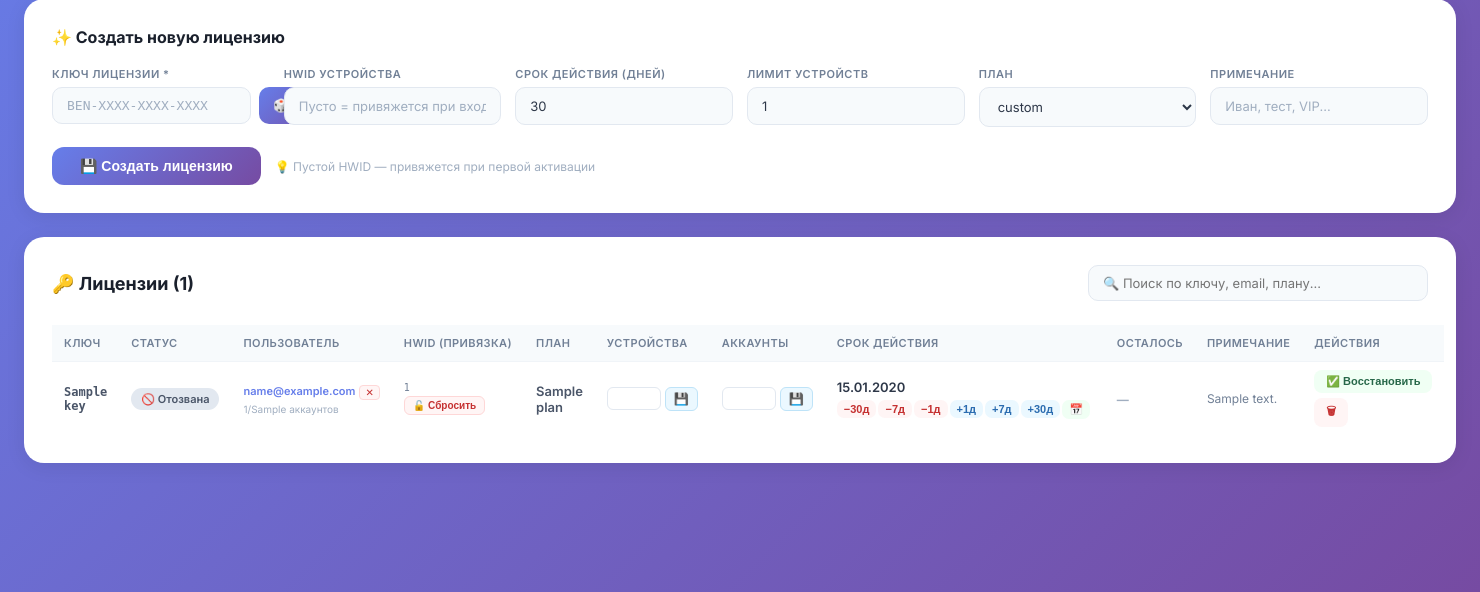
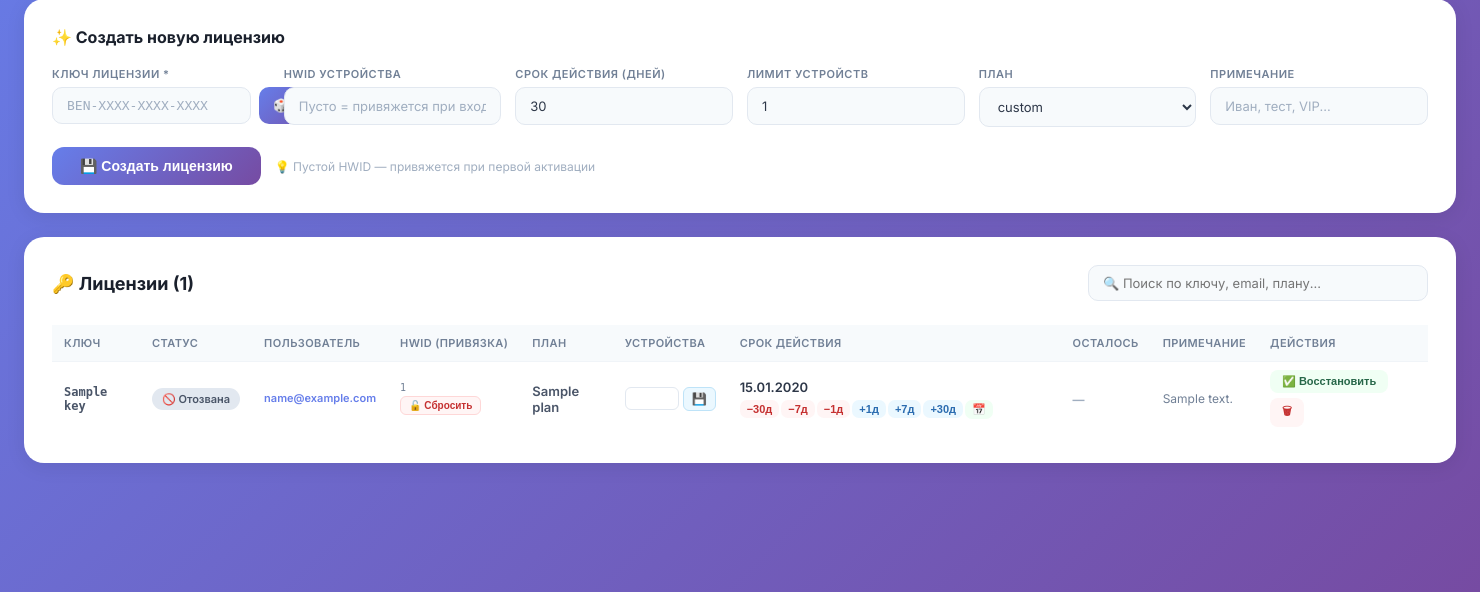
Before and after one commit to benuarbelluyan-sketch/license-check-server, a FastAPI app: template templates/admin_licenses.html in a window 1480 px wide. Shown: the part 208-800 px from the top of the page. Run offline with FastAPI, Linux system fonts and the light colour scheme; the template is opened without the code that fills it: most values are stand-ins (such as "Sample title", 1, 10 or a date in 2020); parts of the project's set-up code (start-up, migrations or seed data) failed here and were passed over; some libraries are stand-ins or nearby versions.

Commit message:
admin_licenses.html

```diff
--- a/templates/admin_licenses.html
+++ b/templates/admin_licenses.html
@@ -190,7 +190,6 @@
           <th>HWID (привязка)</th>
           <th>План</th>
           <th>Устройства</th>
-          <th>Аккаунты</th>
           <th>Срок действия</th>
           <th>Осталось</th>
           <th>Примечание</th>
@@ -223,25 +222,12 @@
           </td>
 
           <td>
-            {% if r.account_count and r.account_count > 0 %}
-              {% for email in (r.user_email or '').split(', ') %}
-              <div style="display:flex;align-items:center;gap:4px;margin-bottom:3px;">
-                <span style="font-size:11px;color:#667eea;font-weight:600;">{{ email }}</span>
-                <form method="post" action="/admin/api/unlink-account-form" style="display:inline;margin:0;"
-                  onsubmit="return confirm('Отвязать {{ email }} от ключа {{ r.key }}?')">
-                  <input type="hidden" name="key" value="{{ r.key }}">
-                  <input type="hidden" name="email" value="{{ email }}">
-                  <button type="submit"
-                    style="background:#fff5f5;border:1px solid #fed7d7;color:#c53030;border-radius:4px;font-size:10px;padding:1px 5px;cursor:pointer;"
-                    title="Отвязать аккаунт от ключа">✕</button>
-                </form>
-              </div>
+            {% if r.user_email %}
+              {% for email in r.user_email.split(', ') %}
+                <div style="font-size:11px;color:#667eea;font-weight:600;margin-bottom:2px;">{{ email }}</div>
               {% endfor %}
-              <div style="font-size:10px;color:#a0aec0;margin-top:2px;">
-                {{ r.account_count }}/{{ r.max_accounts or 1 }} аккаунтов
-              </div>
             {% else %}
-              <span class="no-user">Не активирован</span>
+              <span class="no-user">—</span>
             {% endif %}
           </td>
 
@@ -263,18 +249,6 @@
                 value="{{ r.max_devices or 1 }}"
                 class="dev-input"
                 title="Лимит устройств"
-              />
-              <button type="submit" class="btn-save" title="Сохранить">💾</button>
-            </form>
-          </td>
-
-          <td>
-            <form method="post" action="/admin/api/set-accounts" style="display:flex;gap:4px;align-items:center;">
-              <input type="hidden" name="key" value="{{ r.key }}">
-              <input type="number" name="max_accounts" min="1" max="100"
-                value="{{ r.max_accounts or 1 }}"
-                class="dev-input"
-                title="Лимит аккаунтов"
               />
               <button type="submit" class="btn-save" title="Сохранить">💾</button>
             </form>
@@ -383,8 +357,6 @@
 </div>
 <div class="copy-toast" id="copyToast">✅ Ключ скопирован</div>
 <script>
-  const ADMIN_TOKEN = "{{ admin_token }}";
-
   function generateKey() {
     const chars = 'ABCDEFGHJKLMNPQRSTUVWXYZ23456789';
     const part = (n) => Array.from({length: n}, () => chars[Math.floor(Math.random() * chars.length)]).join('');
@@ -413,8 +385,7 @@
     try {
       const res  = await fetch('/admin/api/update-limit', {
         method: 'POST',
-        headers: {'Content-Type': 'application/json', 'X-Admin-Token': ADMIN_TOKEN},
-        credentials: 'include',
+        headers: {'Content-Type': 'application/json'},
         body: JSON.stringify({key, max_devices})
       });
       const data = await res.json();
@@ -431,47 +402,12 @@
     });
   }
 
-  async function updateAccounts(key, val, el) {
-    const max_accounts = parseInt(val);
-    if (!max_accounts || max_accounts < 1) return;
-    try {
-      const res = await fetch('/admin/api/update-accounts', {
-        method: 'POST',
-        headers: {'Content-Type': 'application/json', 'X-Admin-Token': ADMIN_TOKEN},
-        credentials: 'include',
-        body: JSON.stringify({key, max_accounts})
-      });
-      const data = await res.json();
-      el.classList.toggle('saved', data.success);
-      if (data.success) setTimeout(() => el.classList.remove('saved'), 1800);
-      else el.style.borderColor = '#fc8181';
-    } catch { el.style.borderColor = '#fc8181'; }
-  }
-
-  async function unlinkAccount(key, email) {
-    if (!confirm('Отвязать ' + email + ' от ключа ' + key + '?
-
-Пользователь потеряет доступ.')) return;
-    try {
-      const res = await fetch('/admin/api/unlink-account', {
-        method: 'POST',
-        headers: {'Content-Type': 'application/json', 'X-Admin-Token': ADMIN_TOKEN},
-        credentials: 'include',
-        body: JSON.stringify({key, email})
-      });
-      const data = await res.json();
-      if (data.success) location.reload();
-      else alert('Ошибка: ' + (data.detail || 'неизвестная ошибка'));
-    } catch(e) { alert('Ошибка сети: ' + e); }
-  }
-
   async function resetHwid(key) {
     if (!confirm('Сбросить HWID для ключа ' + key + '?\n\nПользователь сможет войти с нового устройства.')) return;
     try {
       const res = await fetch('/admin/api/reset-hwid', {
         method: 'POST',
-        headers: {'Content-Type': 'application/json', 'X-Admin-Token': ADMIN_TOKEN},
-        credentials: 'include',
+        headers: {'Content-Type': 'application/json'},
         body: JSON.stringify({key})
       });
       const data = await res.json();
```
